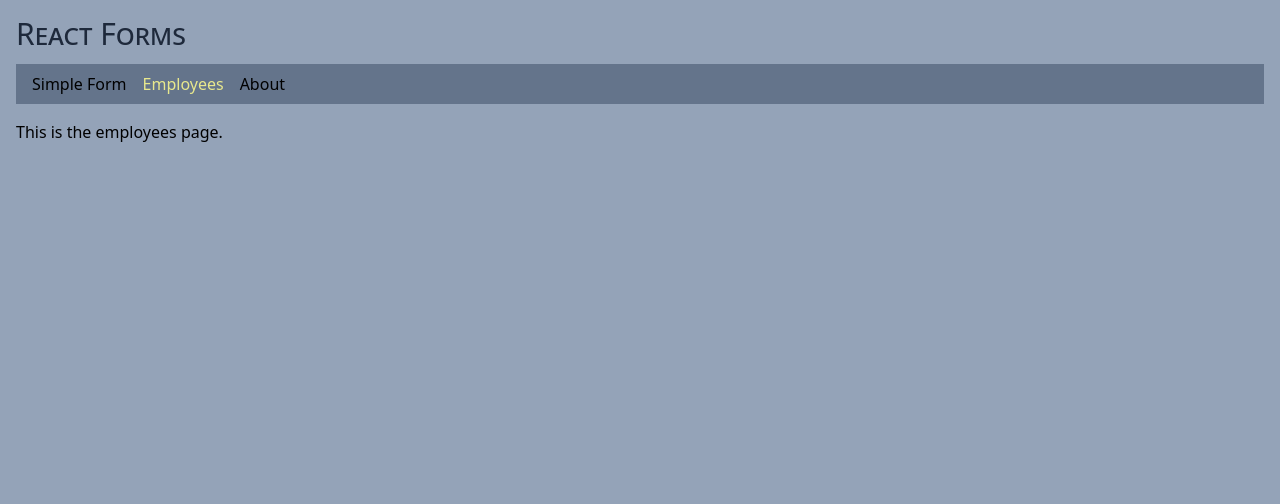
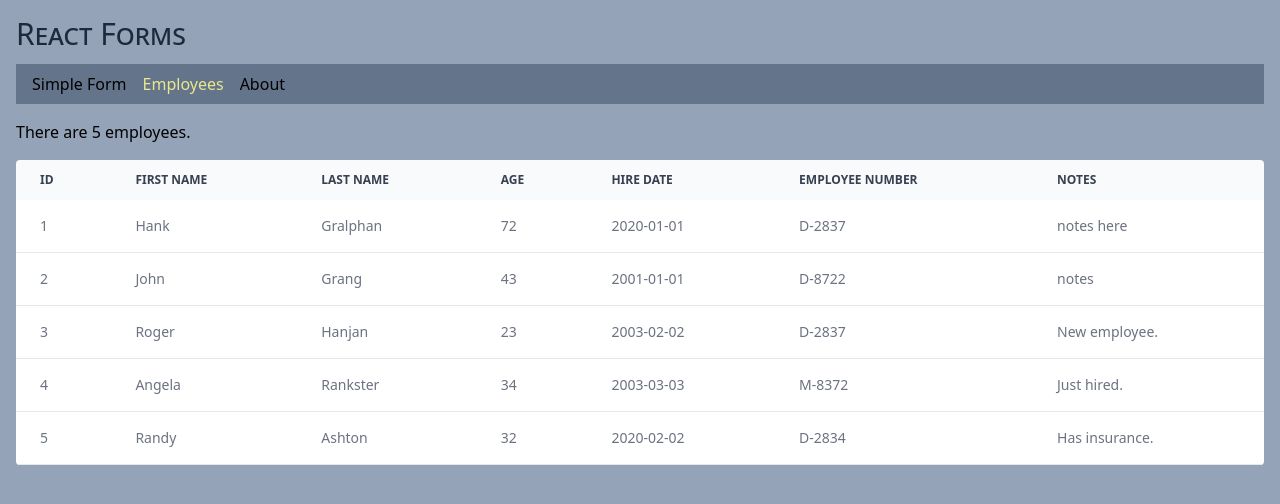
Before and after one commit to edwardtanguay/et711-react-forms-site, a React (Vite) app: page /employees in a window 1280 px wide. Shown: the top 504 px of the page. Built offline with nearby package versions, Linux system fonts and the light colour scheme; data requests are answered from the project's data file.

Commit message:
adding employees

```diff
--- a/src/data/db.json
+++ b/src/data/db.json
@@ -1,3 +1,49 @@
 {
-  "employees": []
+  "employees": [
+    {
+      "firstName": "Hank",
+      "lastName": "Gralphan",
+      "age": "72",
+      "hireDate": "2020-01-01",
+      "employeeNumber": "D-2837",
+      "notes": "notes here",
+      "id": 1
+    },
+    {
+      "firstName": "John",
+      "lastName": "Grang",
+      "age": "43",
+      "hireDate": "2001-01-01",
+      "employeeNumber": "D-8722",
+      "notes": "notes",
+      "id": 2
+    },
+    {
+      "firstName": "Roger",
+      "lastName": "Hanjan",
+      "age": "23",
+      "hireDate": "2003-02-02",
+      "employeeNumber": "D-2837",
+      "notes": "New employee.",
+      "id": 3
+    },
+    {
+      "firstName": "Angela",
+      "lastName": "Rankster",
+      "age": "34",
+      "hireDate": "2003-03-03",
+      "employeeNumber": "M-8372",
+      "notes": "Just hired.",
+      "id": 4
+    },
+    {
+      "firstName": "Randy",
+      "lastName": "Ashton",
+      "age": "32",
+      "hireDate": "2020-02-02",
+      "employeeNumber": "D-2834",
+      "notes": "Has insurance.",
+      "id": 5
+    }
+  ]
 }
--- /dev/null
+++ b/src/interfaces.ts
@@ -0,0 +1,9 @@
+export interface IEmployee {
+	id: number;
+	firstName: string;
+	lastName: string;
+	age: number;
+	hireDate: string;
+	employeeNumber: string;
+	notes: string;
+}
--- a/src/pages/PageEmployees.tsx
+++ b/src/pages/PageEmployees.tsx
@@ -1,5 +1,72 @@
+import { useState, useEffect } from "react";
+import { IEmployee } from "../interfaces";
+import axios from "axios";
+
+const url = "http://localhost:4801";
+
 export const PageEmployees = () => {
+	const [employees, setEmployees] = useState<IEmployee[]>([]);
+
+	useEffect(() => {
+		(async () => {
+			setEmployees((await axios.get(`${url}/employees`)).data);
+		})();
+	}, []);
+
 	return (
-		<p>This is the employees page.</p>
-	)
-}
+		<>
+			{employees.length === 0 ? (
+				<p>Loading...</p>
+			) : (
+				<>
+					<p>There are {employees.length} employees.</p>
+
+					<div className="relative overflow-x-auto mt-4 rounded">
+						<table className="w-full text-sm text-left rtl:text-right text-gray-500 dark:text-gray-400">
+							<thead className="text-xs text-gray-700 uppercase bg-gray-50 dark:bg-gray-700 dark:text-gray-400">
+								<tr>
+									<th scope="col" className="px-6 py-3">
+										ID
+									</th>
+									<th scope="col" className="px-6 py-3">
+										First Name
+									</th>
+									<th scope="col" className="px-6 py-3">
+										Last Name
+									</th>
+									<th scope="col" className="px-6 py-3">
+										Age
+									</th>
+									<th scope="col" className="px-6 py-3">
+										Hire Date
+									</th>
+									<th scope="col" className="px-6 py-3">
+										Employee Number
+									</th>
+									<th scope="col" className="px-6 py-3">
+										Notes
+									</th>
+								</tr>
+							</thead>
+							<tbody>
+								{employees.map((employee) => {
+									return (
+										<tr className="bg-white border-b dark:bg-gray-800 dark:border-gray-700">
+											<td className="px-6 py-4">{employee.id}</td>
+											<td className="px-6 py-4">{employee.firstName}</td>
+											<td className="px-6 py-4">{employee.lastName}</td>
+											<td className="px-6 py-4">{employee.age}</td>
+											<td className="px-6 py-4">{employee.hireDate}</td>
+											<td className="px-6 py-4">{employee.employeeNumber}</td>
+											<td className="px-6 py-4">{employee.notes}</td>
+										</tr>
+									);
+								})}
+							</tbody>
+						</table>
+					</div>
+				</>
+			)}
+		</>
+	);
+};
--- a/src/pages/PageSimpleForm.tsx
+++ b/src/pages/PageSimpleForm.tsx
@@ -1,8 +1,12 @@
 /* eslint-disable @typescript-eslint/no-explicit-any */
 import { FormEvent } from "react";
 import axios, { AxiosResponse } from "axios";
+import { useNavigate } from "react-router-dom";
+
 
 export const PageSimpleForm = () => {
+	const navigate = useNavigate();
+
 	const handleFormSubmit = (event: FormEvent<HTMLFormElement>) => {
 		event.preventDefault();
 		const formData = new FormData(event.target as HTMLFormElement);
@@ -20,8 +24,7 @@ export const PageSimpleForm = () => {
 				);
 
 				if (response.status === 201) {
-					// non-React hack: reload page to clear form
-					window.location.reload();
+					navigate('/employees');
 				} else {
 					console.log(`ERROR: ${response.status}`);
 				}
```
